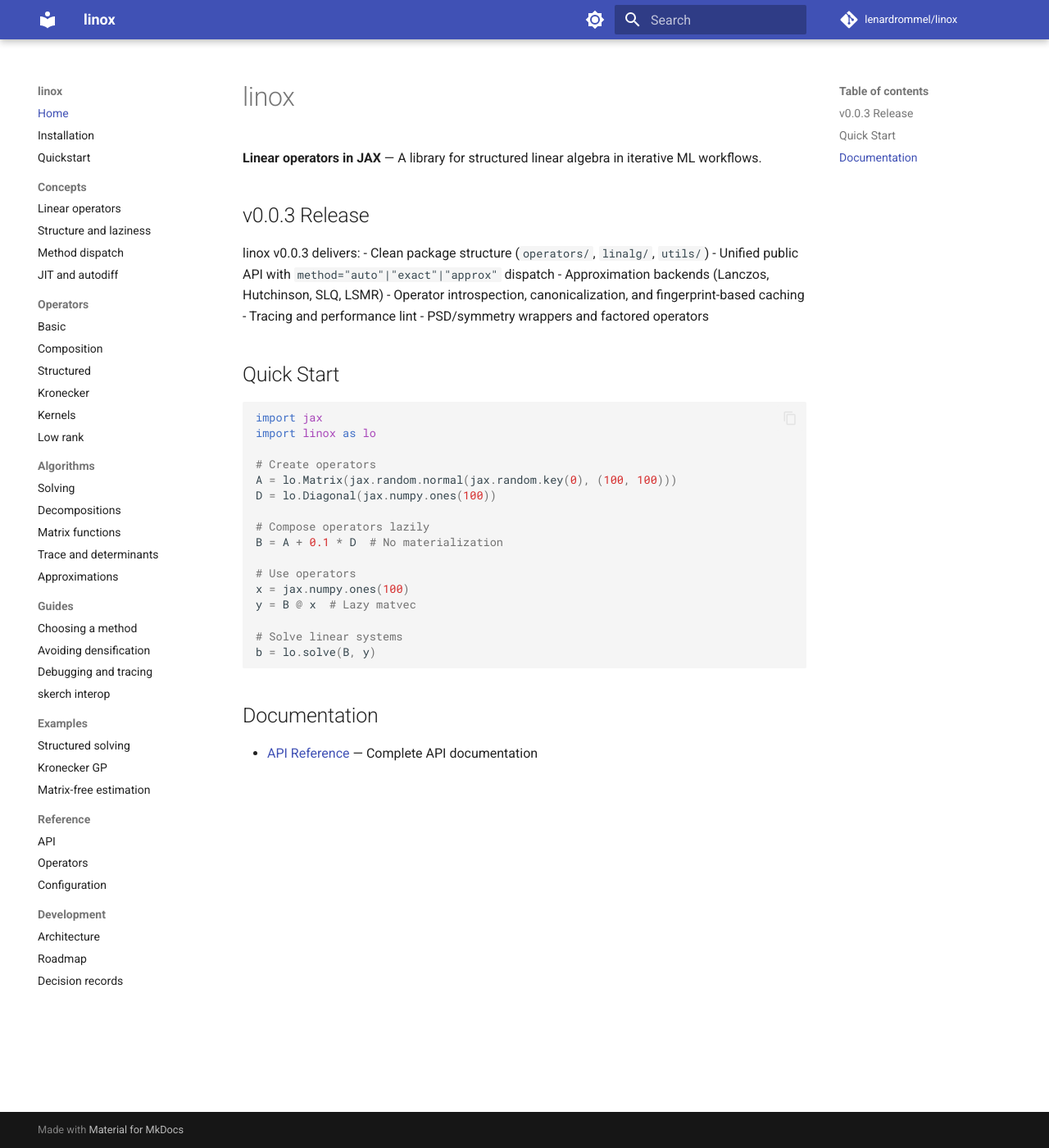
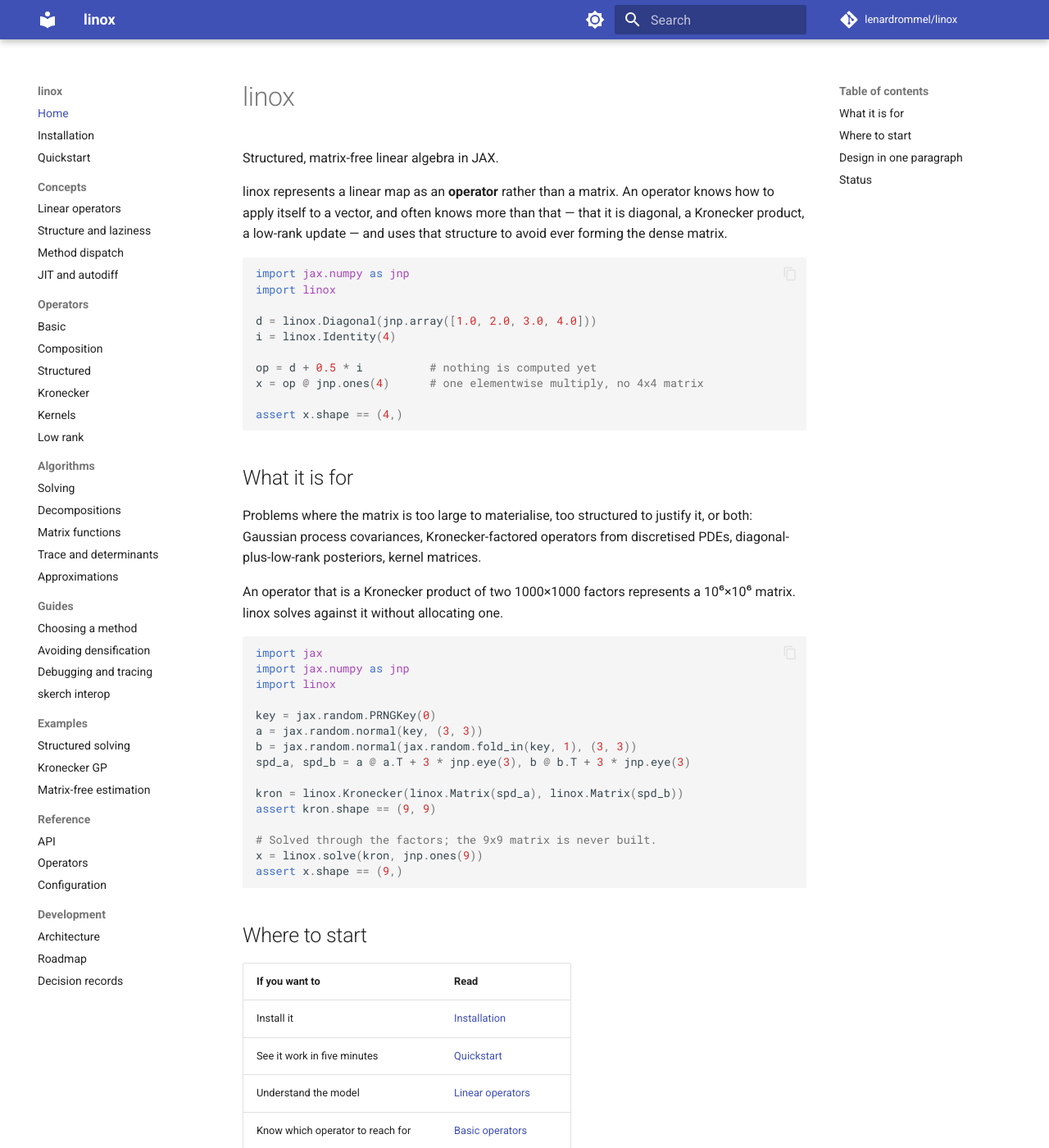
Before and after one commit to lenardrommel/linox, an MkDocs documentation site: the page built from docs/index.md, in a window 1280 px wide and 1400 px high. Shown: the whole window at 82% size. Built offline with MkDocs 1.6.1 and Material for MkDocs 9.7.7, drawn with Linux system fonts in a browser that asks for light colours; comment, search, counter and statistics services are not loaded; some of the changed text lies outside the part shown.

````diff
--- a/docs/index.md
+++ b/docs/index.md
@@ -1,38 +1,75 @@
 # linox
 
-**Linear operators in JAX** — A library for structured linear algebra in iterative ML workflows.
+Structured, matrix-free linear algebra in JAX.
 
-## v0.0.3 Release
+linox represents a linear map as an **operator** rather than a matrix. An operator
+knows how to apply itself to a vector, and often knows more than that — that it is
+diagonal, a Kronecker product, a low-rank update — and uses that structure to avoid
+ever forming the dense matrix.
 
-linox v0.0.3 delivers:
-- Clean package structure (`operators/`, `linalg/`, `utils/`)
-- Unified public API with `method="auto"|"exact"|"approx"` dispatch
-- Approximation backends (Lanczos, Hutchinson, SLQ, LSMR)
-- Operator introspection, canonicalization, and fingerprint-based caching
-- Tracing and performance lint
-- PSD/symmetry wrappers and factored operators
+```python
+import jax.numpy as jnp
+import linox
 
-## Quick Start
+d = linox.Diagonal(jnp.array([1.0, 2.0, 3.0, 4.0]))
+i = linox.Identity(4)
+
+op = d + 0.5 * i          # nothing is computed yet
+x = op @ jnp.ones(4)      # one elementwise multiply, no 4x4 matrix
+
+assert x.shape == (4,)
+```
+
+## What it is for
+
+Problems where the matrix is too large to materialise, too structured to justify it,
+or both: Gaussian process covariances, Kronecker-factored operators from discretised
+PDEs, diagonal-plus-low-rank posteriors, kernel matrices.
+
+An operator that is a Kronecker product of two 1000×1000 factors represents a
+10⁶×10⁶ matrix. linox solves against it without allocating one.
 
 ```python
 import jax
-import linox as lo
+import jax.numpy as jnp
+import linox
 
-# Create operators
-A = lo.Matrix(jax.random.normal(jax.random.key(0), (100, 100)))
-D = lo.Diagonal(jax.numpy.ones(100))
+key = jax.random.PRNGKey(0)
+a = jax.random.normal(key, (3, 3))
+b = jax.random.normal(jax.random.fold_in(key, 1), (3, 3))
+spd_a, spd_b = a @ a.T + 3 * jnp.eye(3), b @ b.T + 3 * jnp.eye(3)
 
-# Compose operators lazily
-B = A + 0.1 * D  # No materialization
+kron = linox.Kronecker(linox.Matrix(spd_a), linox.Matrix(spd_b))
+assert kron.shape == (9, 9)
 
-# Use operators
-x = jax.numpy.ones(100)
-y = B @ x  # Lazy matvec
-
-# Solve linear systems
-b = lo.solve(B, y)
+# Solved through the factors; the 9x9 matrix is never built.
+x = linox.solve(kron, jnp.ones(9))
+assert x.shape == (9,)
 ```
 
-## Documentation
+## Where to start
 
-- [API Reference](reference.md) — Complete API documentation
+| If you want to | Read |
+|---|---|
+| Install it | [Installation](installation.md) |
+| See it work in five minutes | [Quickstart](quickstart.md) |
+| Understand the model | [Linear operators](concepts/linear-operators.md) |
+| Know which operator to reach for | [Basic operators](operators/basic.md) |
+| Solve a system | [Solving](algorithms/solving.md) |
+| Pick between exact and approximate | [Choosing a method](guides/choosing-a-method.md) |
+| Find out why something got slow | [Avoiding densification](guides/avoiding-densification.md) |
+
+## Design in one paragraph
+
+Operators are JAX pytrees, so they pass through `jit`, `grad` and `vmap` like any
+other value. Operations are dispatched on operator *type* using
+[plum](https://github.com/beartype/plum), so `solve(Kronecker(...), b)` reaches a
+Kronecker-specific implementation while `solve(Matrix(...), b)` reaches a dense one,
+without either knowing about the other. Arithmetic is lazy and rewrites itself:
+`A + s * I` becomes a single operator with fast spectral methods rather than a
+generic sum.
+
+## Status
+
+Alpha. The API is still moving — see the [roadmap](development/roadmap.md) for what
+is settled and what is not.
--- a/mkdocs.yml
+++ b/mkdocs.yml
@@ -1,5 +1,4 @@
 site_name: linox
-repo_name: linox
 site_url: https://linox.lenardrommel.com
 site_description: Structured, matrix-free linear algebra in JAX
 
````
Also changed, not shown: docs/development/adr/README.md (added, +35 -0 lines), docs/reference.md (deleted, +0 -19 lines), 2 other files.
